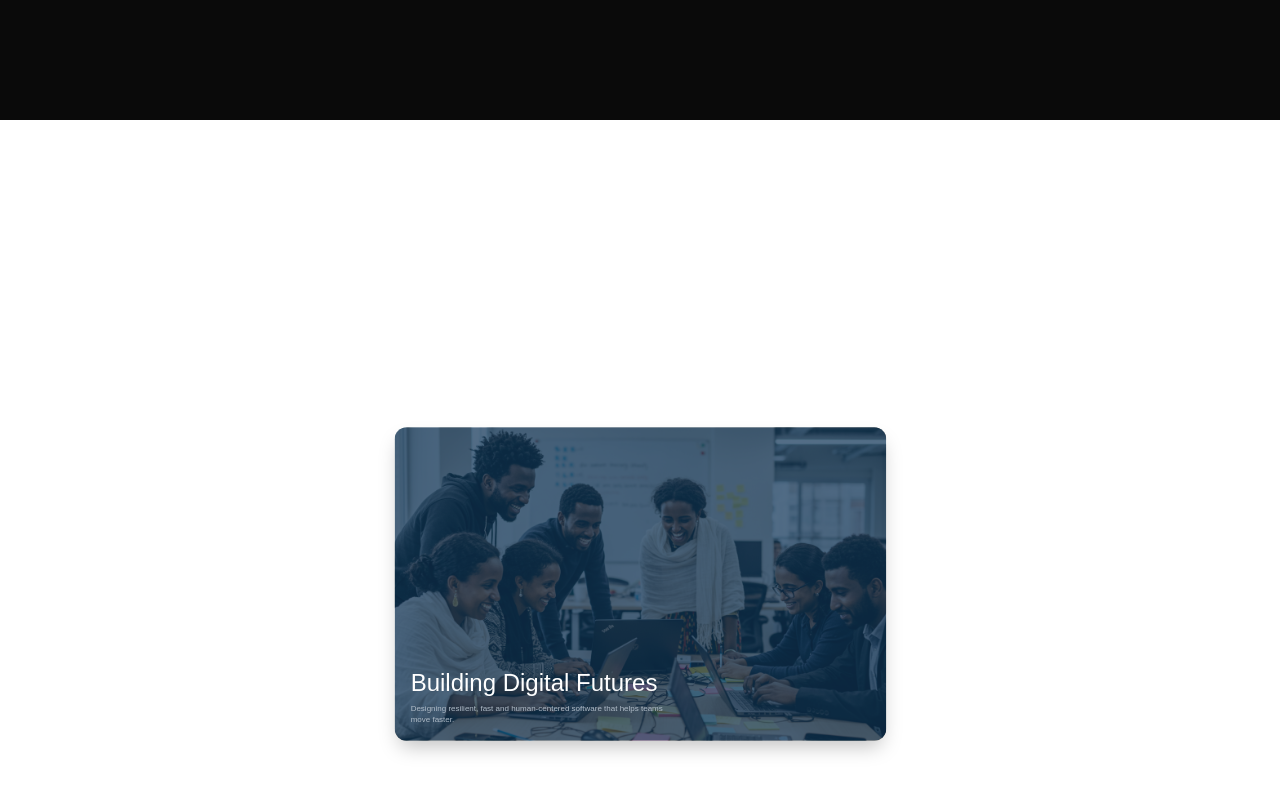
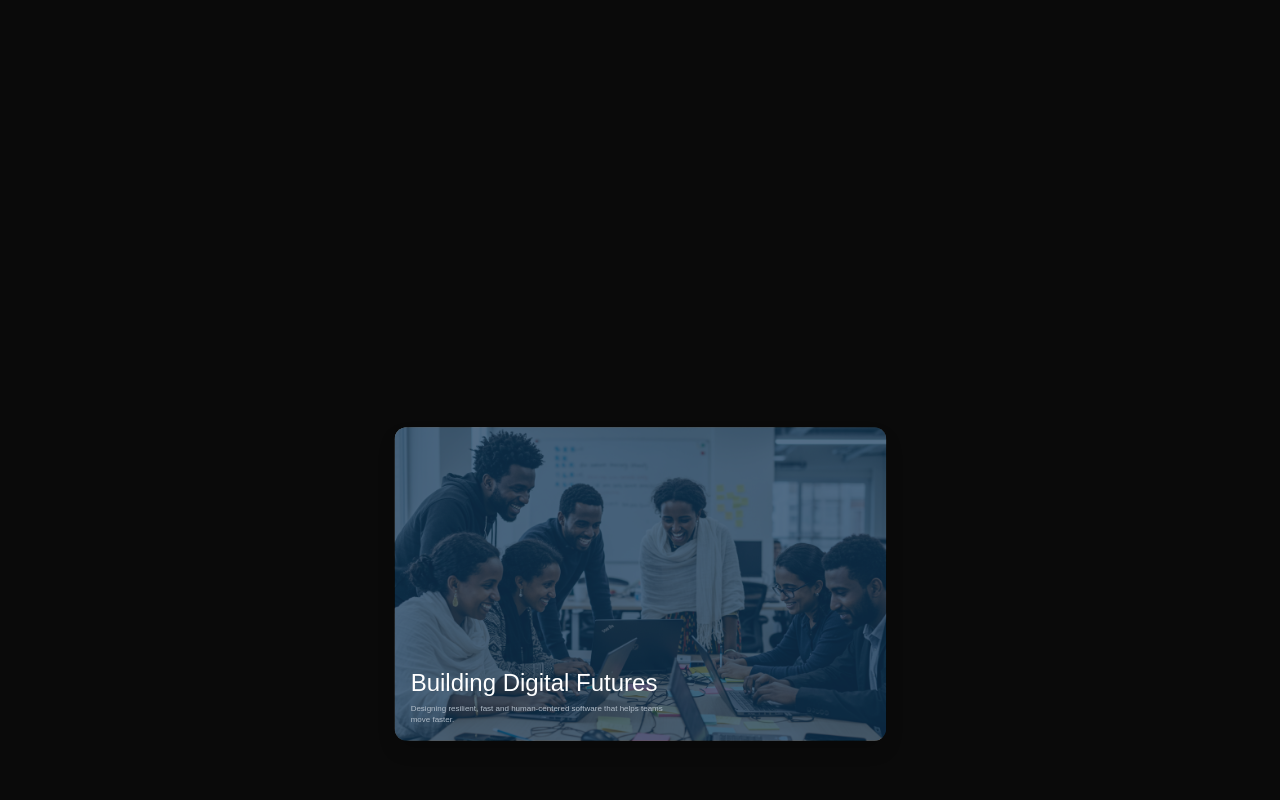
Before and after one commit to AndroSolutionsPersonal/Andro-Website, a Next.js app: page / in a window 1280 px wide. Shown: the part 5480-6280 px from the top of the page. Built offline with nearby package versions, Linux system fonts and the light colour scheme.

Commit message:
minor color change

```diff
--- a/components/MissionVision.jsx
+++ b/components/MissionVision.jsx
@@ -26,7 +26,7 @@ export default function MissionVision() {
     return (
         <section
             ref={containerRef}
-            className="relative"
+            className="relative bg-foreground"
             style={{ height: "240vh", paddingTop: "4rem", paddingBottom: "4rem" }}
         >
             {/* Mission (top on mobile, fades out after reveal) */}
```
